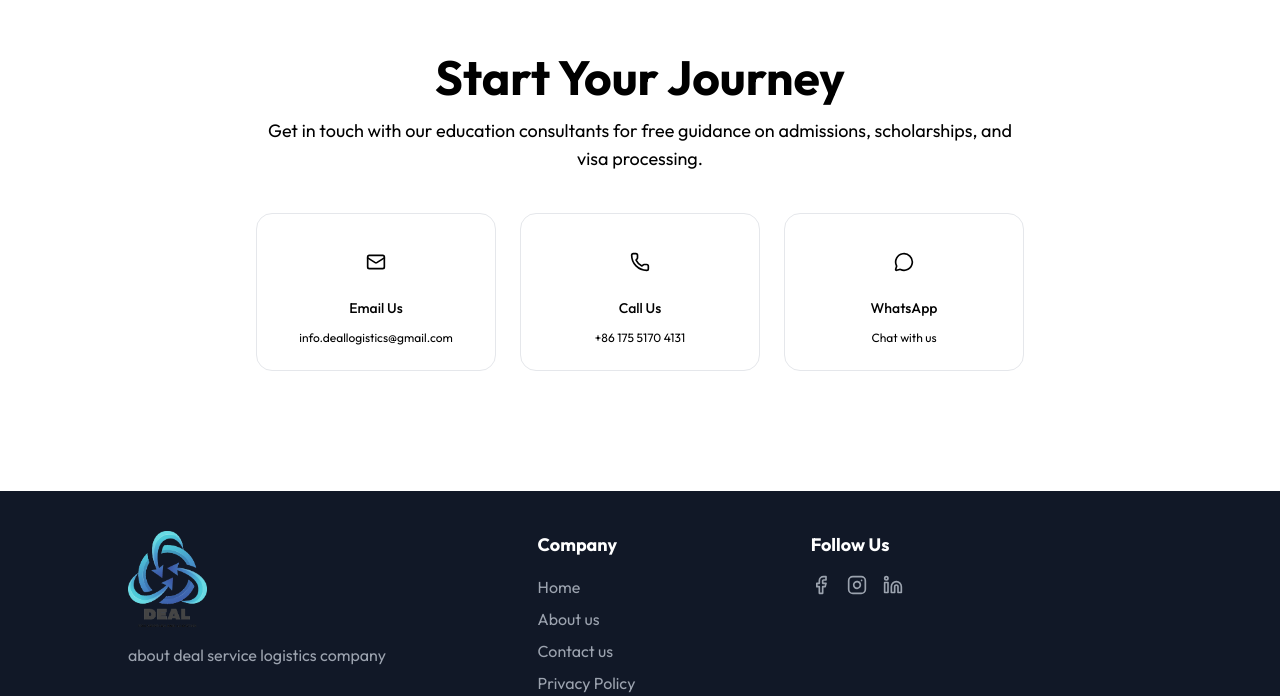
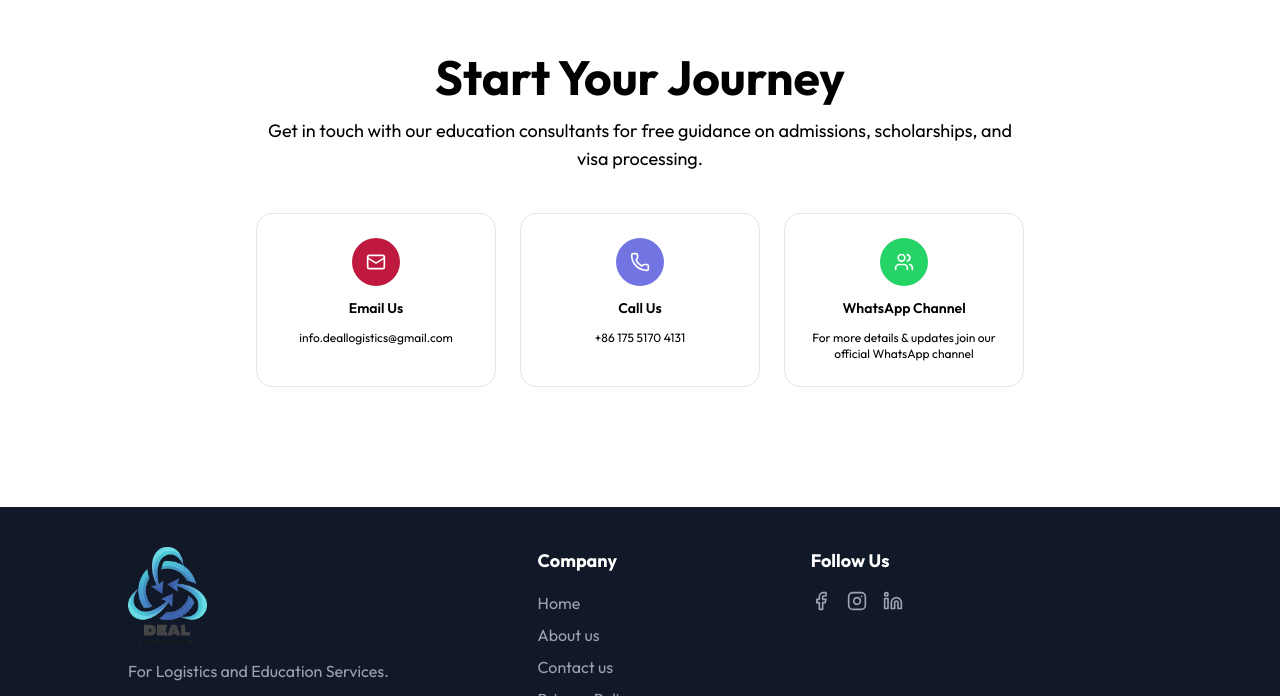
Before and after one commit to Sharaf-19/Deal_Logistics, a React (Vite) app: page /education in a window 1280 px wide. Shown: the part 3488-4184 px from the top of the page. Built offline with nearby package versions, Linux system fonts and the light colour scheme.

Commit message:
minor changes

```diff
--- a/src/components/Footer.tsx
+++ b/src/components/Footer.tsx
@@ -8,7 +8,7 @@ function Footer() {
       <div className='container mx-auto flex flex-col md:flex-row sm:flex-row justify-between items-start'>
         <div className='w-full md:w-1/3 mb-8 md:mb-0'>
           <img src={assets.logo2} className='h-24 w-auto' alt='logo' />
-          <p className='text-gray-400 mt-4'>about deal service logistics company</p>
+          <p className='text-gray-400 mt-4'>For Logistics and Education Services.</p>
         </div>
         <div className='w-full md:w-1/5 mb-8 md:mb-0'>
           <h3 className='text-lg text-white font-bold mb-4'>Company</h3>
@@ -55,7 +55,7 @@ function Footer() {
         </div>
       </div>
       <div className='border-t border-gray-700 py-4 mt-10 text-center text-gray-500'>
-        © 2024 Company Name. All rights reserved.
+        © 2026 Deal Company. All rights reserved.
       </div>
     </div>
   );
--- a/src/components/education/EducationContact.tsx
+++ b/src/components/education/EducationContact.tsx
@@ -1,5 +1,5 @@
 import { motion } from 'framer-motion';
-import { Mail, Phone, MessageCircle } from 'lucide-react';
+import { Mail, Phone, Users } from 'lucide-react';
 
 const EducationContact = () => {
   return (
@@ -21,33 +21,43 @@ const EducationContact = () => {
 
           <div className='grid grid-cols-1 sm:grid-cols-3 gap-6 mb-10'>
             <a
-              href='mailto:education@deal.com'
-              className='flex flex-col items-center gap-3 bg-card border border-border rounded-2xl p-6 hover:shadow-lg transition'>
-              <div className='w-12 h-12 rounded-full gradient-brand flex items-center justify-center'>
-                <Mail className='w-5 h-5 text-primary-foreground' />
+              href='mailto:info.deallogistics@gmail.com'
+              className='group flex flex-col items-center gap-3 bg-card border border-border rounded-2xl p-6 hover:shadow-xl hover:-translate-y-1 transition-all duration-300'>
+              <div className='w-12 h-12 rounded-full bg-[#bf1940] flex items-center justify-center group-hover:scale-110 transition-transform duration-300'>
+                <Mail className='w-5 h-5 text-white' />
               </div>
-              <span className='text-sm font-medium text-foreground'>Email Us</span>
-              <span className='text-xs text-muted-foreground'>info.deallogistics@gmail.com</span>
+
+              <span className='text-sm font-semibold text-foreground'>Email Us</span>
+
+              <span className='text-xs text-muted-foreground text-center'>
+                info.deallogistics@gmail.com
+              </span>
             </a>
             <a
               href='tel:+8617551704131'
-              className='flex flex-col items-center gap-3 bg-card border border-border rounded-2xl p-6 hover:shadow-lg transition'>
-              <div className='w-12 h-12 rounded-full gradient-brand flex items-center justify-center'>
-                <Phone className='w-5 h-5 text-primary-foreground' />
+              className='group flex flex-col items-center gap-3 bg-card border border-border rounded-2xl p-6 hover:shadow-xl hover:-translate-y-1 transition-all duration-300'>
+              <div className='w-12 h-12 rounded-full bg-[#7274e1] flex items-center justify-center group-hover:scale-110 transition-transform duration-300'>
+                <Phone className='w-5 h-5 text-white' />
               </div>
-              <span className='text-sm font-medium text-foreground'>Call Us</span>
+
+              <span className='text-sm font-semibold text-foreground'>Call Us</span>
+
               <span className='text-xs text-muted-foreground'>+86 175 5170 4131</span>
             </a>
             <a
-              href='https://wa.me/8617551704131'
+              href='https://whatsapp.com/channel/0029Vb7Wp6x1NCrTPeE1Bs1i'
               target='_blank'
               rel='noopener noreferrer'
-              className='flex flex-col items-center gap-3 bg-card border border-border rounded-2xl p-6 hover:shadow-lg transition'>
-              <div className='w-12 h-12 rounded-full gradient-brand flex items-center justify-center'>
-                <MessageCircle className='w-5 h-5 text-primary-foreground' />
+              className='group flex flex-col items-center gap-3 bg-card border border-border rounded-2xl p-6 hover:shadow-xl hover:-translate-y-1 transition-all duration-300'>
+              <div className='w-12 h-12 rounded-full bg-[#25D366] flex items-center justify-center group-hover:scale-110 transition-transform duration-300'>
+                <Users className='w-5 h-5 text-white' />
               </div>
-              <span className='text-sm font-medium text-foreground'>WhatsApp</span>
-              <span className='text-xs text-muted-foreground'>Chat with us</span>
+
+              <span className='text-sm font-semibold text-foreground'>WhatsApp Channel</span>
+
+              <span className='text-xs text-muted-foreground text-center'>
+                For more details & updates join our official WhatsApp channel
+              </span>
             </a>
           </div>
 
--- a/src/components/education/EducationHero.tsx
+++ b/src/components/education/EducationHero.tsx
@@ -2,7 +2,7 @@ import { useEffect, useState } from 'react';
 import { motion } from 'framer-motion';
 import { assets } from '../../assets/assets';
 
-const heroImages = ['/education/hero2.jpg', '/education/hero2.jpg', '/education/hero3.jpg', '/education/hero4.jpg', '/education/hero5.jpg', '/education/hero6.jpg'];
+const heroImages = ['/education/hero2.jpg', '/education/hero1.jpg', '/education/hero3.jpg', '/education/hero4.jpg', '/education/hero5.jpg', '/education/hero6.jpg'];
 
 const EducationHero = () => {
   const [currentIndex, setCurrentIndex] = useState(0);
@@ -112,7 +112,7 @@ const EducationHero = () => {
         <div className='mt-12 flex flex-col sm:flex-row gap-6 justify-center items-center'>
           {/* Primary Button */}
           <a
-            href='#Programs'
+            href='#Announcements'
             className='group relative inline-flex items-center justify-center px-10 py-4 text-lg font-semibold text-white rounded-full
     bg-gradient-to-r from-[#72d6e1] to-[#1d2b3d]
     shadow-xl hover:shadow-2xl
--- a/src/data/announcements.ts
+++ b/src/data/announcements.ts
@@ -42,7 +42,7 @@ export const announcements: Announcement[] = [
   },
   {
     id: '2',
-    title: "Bachelor's Degree — 2026",
+    title: "Bachelor's Scholarship Program",
     category: 'Bachelor',
     image: '/announcements/prog2.jpeg',
     deadline_date: '2026-07-15',
@@ -64,6 +64,22 @@ export const announcements: Announcement[] = [
     deadline_date: '2026-07-01',
     active: true,
   },
+  {
+    id: '5',
+    title: 'Master’s Scholarship Program',
+    category: 'Master',
+    image: '/announcements/prog5.jpeg',
+    deadline_date: '2026-06-01',
+    active: true,
+  },
+  {
+    id: '6',
+    title: 'Bachelor’s Scholarship Program',
+    category: 'Scholarship',
+    image: '/announcements/prog6.jpeg',
+    deadline_date: '2026-05-31',
+    active: true,
+  },
 ];
 
 export const getActiveAnnouncements = () => announcements.filter(a => a.active);
```
Also changed, not shown: public/announcements/prog5.jpeg (added), public/announcements/prog6.jpeg (added).
